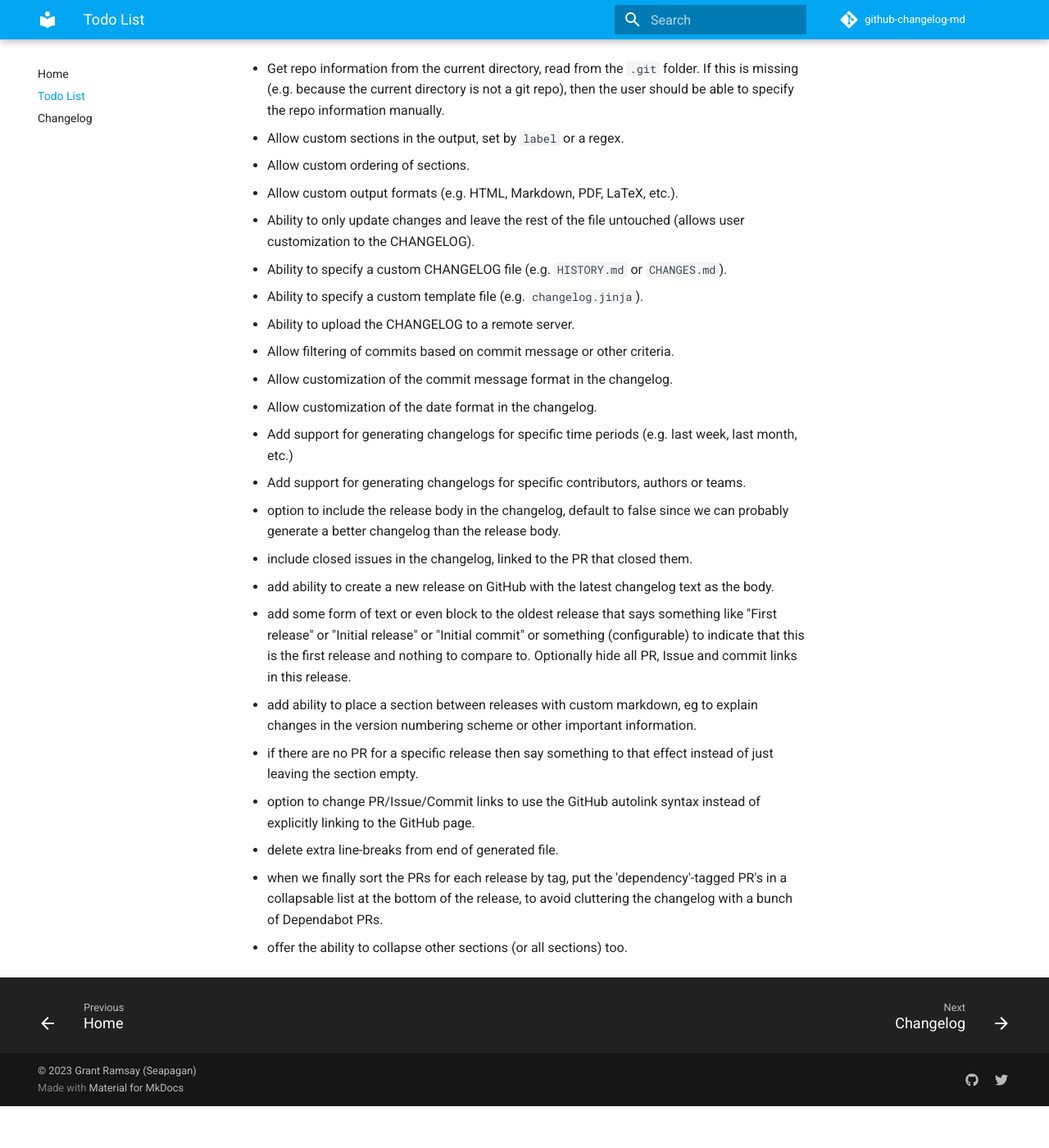
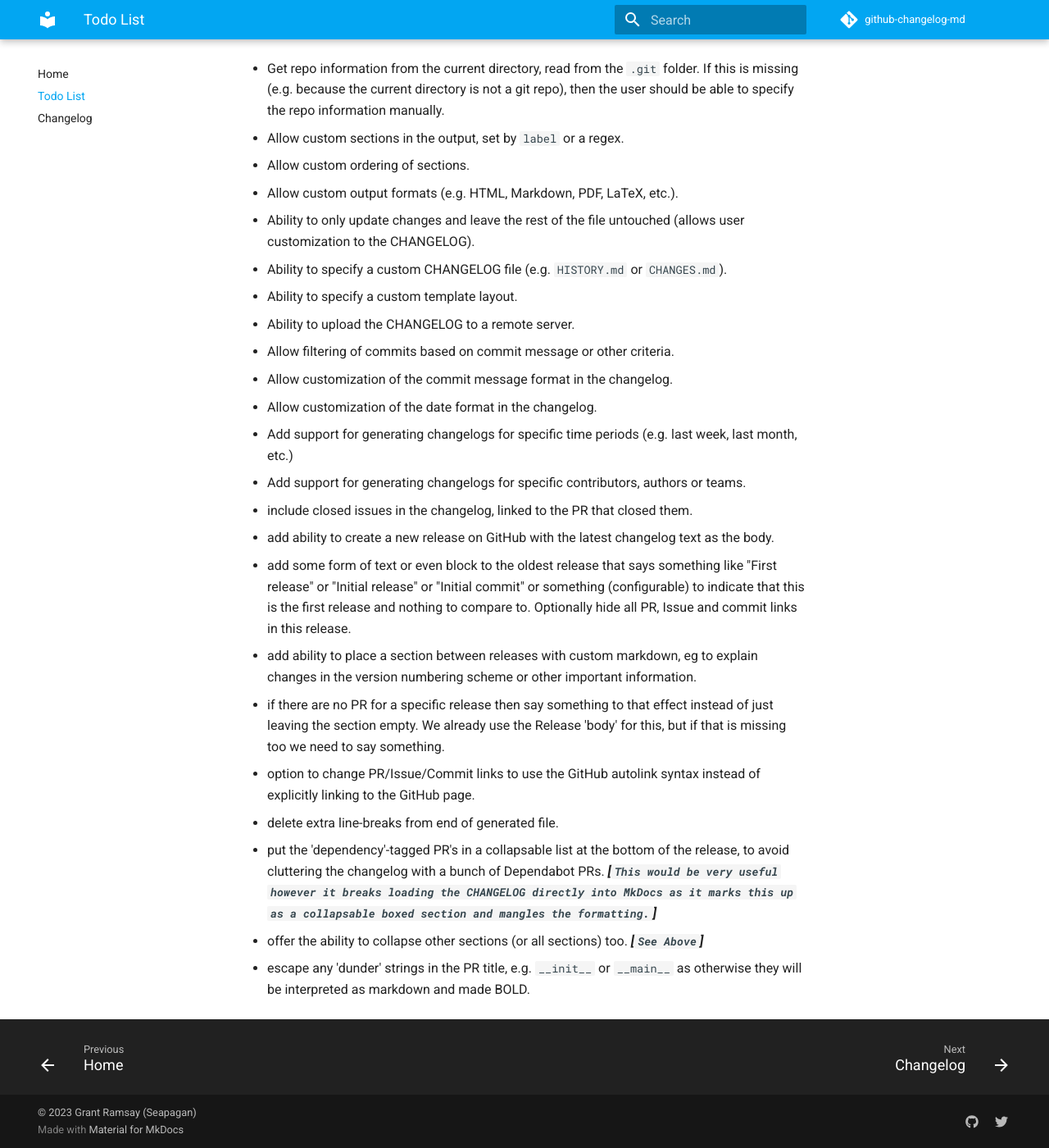
Before and after one commit to seapagan/github-changelog-md, an MkDocs documentation site: the page built from docs/todo_list.md, in a window 1280 px wide and 1400 px high, scrolled down 176 px. Shown: the whole window at 82% size. Built offline with MkDocs 1.6.1 and Material for MkDocs 9.7.7, drawn with Linux system fonts in a browser that asks for light colours; comment, search, counter and statistics services are not loaded; before the commit the page ends 1525 px from its top, so only the background shows below that.

Commit message:
update TODO
Signed-off-by: Grant Ramsay <seapagan@gmail.com>

```diff
--- a/TODO.md
+++ b/TODO.md
@@ -13,7 +13,7 @@ implemented but it's good to have a list of ideas.
   (allows user customization to the CHANGELOG).
 - Ability to specify a custom CHANGELOG file (e.g. `HISTORY.md` or
   `CHANGES.md`).
-- Ability to specify a custom template file (e.g. `changelog.jinja`).
+- Ability to specify a custom template layout.
 - Ability to upload the CHANGELOG to a remote server.
 - Allow filtering of commits based on commit message or other criteria.
 - Allow customization of the commit message format in the changelog.
@@ -22,8 +22,6 @@ implemented but it's good to have a list of ideas.
   week, last month, etc.)
 - Add support for generating changelogs for specific contributors, authors or
   teams.
-- option to include the release body in the changelog, default to false since we
-  can probably generate a better changelog than the release body.
 - include closed issues in the changelog, linked to the PR that closed them.
 - add ability to create a new release on GitHub with the latest changelog text
   as the body.
@@ -35,11 +33,17 @@ implemented but it's good to have a list of ideas.
   explain changes in the version numbering scheme or other important
   information.
 - if there are no PR for a specific release then say something to that effect
-  instead of just leaving the section empty.
+  instead of just leaving the section empty. We already use the Release 'body'
+  for this, but if that is missing too we need to say something.
 - option to change PR/Issue/Commit links to use the GitHub autolink syntax
   instead of explicitly linking to the GitHub page.
 - delete extra line-breaks from end of generated file.
-- when we finally sort the PRs for each release by tag, put the
-  'dependency'-tagged PR's in a collapsable list at the bottom of the release,
-  to avoid cluttering the changelog with a bunch of Dependabot PRs.
-- offer the ability to collapse other sections (or all sections) too.
+- put the 'dependency'-tagged PR's in a collapsable list at the bottom of the
+  release, to avoid cluttering the changelog with a bunch of Dependabot PRs.
+  _**[`This would be very useful however it breaks loading the CHANGELOG directly
+  into MkDocs as it marks this up as a collapsable boxed section and mangles the
+  formatting.`]**_
+- offer the ability to collapse other sections (or all sections) too. _**[`See
+  Above`]**_
+- escape any 'dunder' strings in the PR title, e.g. `__init__` or `__main__` as
+  otherwise they will be interpreted as markdown and made BOLD.
```
